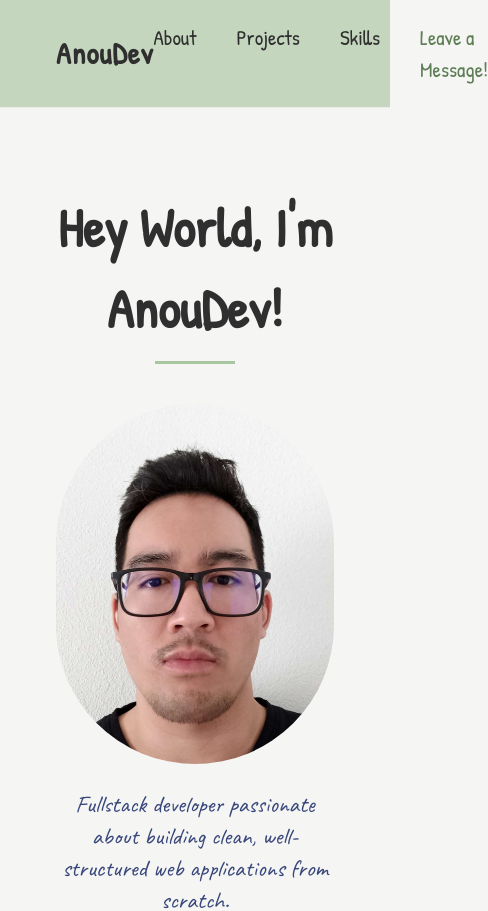
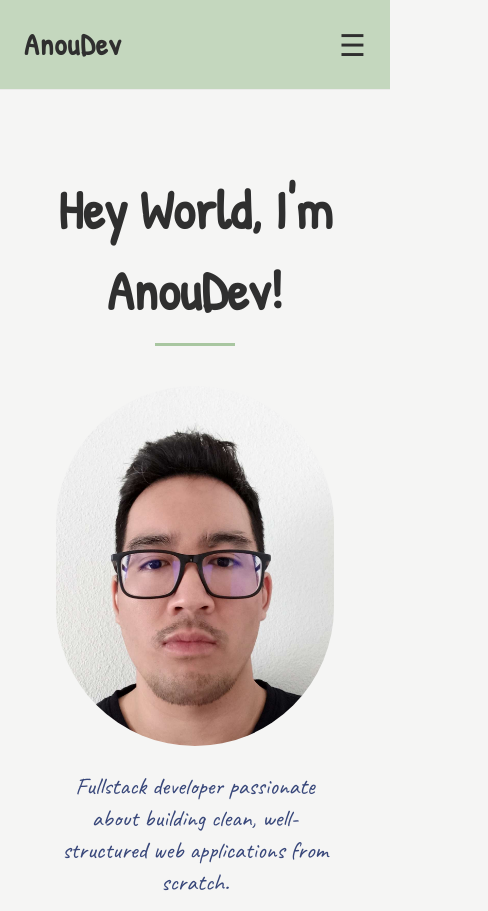
Before and after one commit to AnouDevs/portfolio, a Next.js app: page / in a window 390 px wide. Shown: the top 911 px of the page, 488 px wide, since content can reach past the window. Built offline with nearby package versions, Linux system fonts and the light colour scheme.

Commit message:
✨ feat: add responsive hamburger menu to header

```diff
--- a/src/components/Header.tsx
+++ b/src/components/Header.tsx
@@ -1,10 +1,18 @@
+"use client";
+
+import { useState } from "react";
+
 export default function Header() {
+  const [menuOpen, setMenuOpen] = useState(false);
+
   return (
-    <header className="sticky top-0 z-50 flex items-center justify-between bg-sage px-14 py-[22px] shadow-[0_1px_0_rgba(0,0,0,0.04)]">
+    <header className="sticky top-0 z-50 bg-sage px-6 py-[22px] shadow-[0_1px_0_rgba(0,0,0,0.04)] md:px-14">
+      <div className="flex items-center justify-between">
         <span className="text-[30px] font-bold tracking-[1px] text-ink">
           AnouDev
         </span>
-      <nav className="flex gap-10 text-[21px]">
+
+        <nav className="hidden gap-10 text-[21px] md:flex">
           <a href="#about" className="text-ink hover:text-accent">
             About
           </a>
@@ -18,6 +26,32 @@ export default function Header() {
             Leave a Message!
           </a>
         </nav>
+
+        <button
+          onClick={() => setMenuOpen(!menuOpen)}
+          className="text-3xl text-ink md:hidden"
+          aria-label="Toggle menu"
+        >
+          {menuOpen ? "✕" : "☰"}
+        </button>
+      </div>
+
+      {menuOpen && (
+        <nav className="mt-4 flex flex-col gap-4 text-[21px] md:hidden">
+          <a href="#about" onClick={() => setMenuOpen(false)} className="text-ink">
+            About
+          </a>
+          <a href="#projects" onClick={() => setMenuOpen(false)} className="text-ink">
+            Projects
+          </a>
+          <a href="#skills" onClick={() => setMenuOpen(false)} className="text-ink">
+            Skills
+          </a>
+          <a href="#contact" onClick={() => setMenuOpen(false)} className="text-accent">
+            Leave a Message!
+          </a>
+        </nav>
+      )}
     </header>
   );
 }
```
Lines whose indentation alone changed are shown as unchanged.
